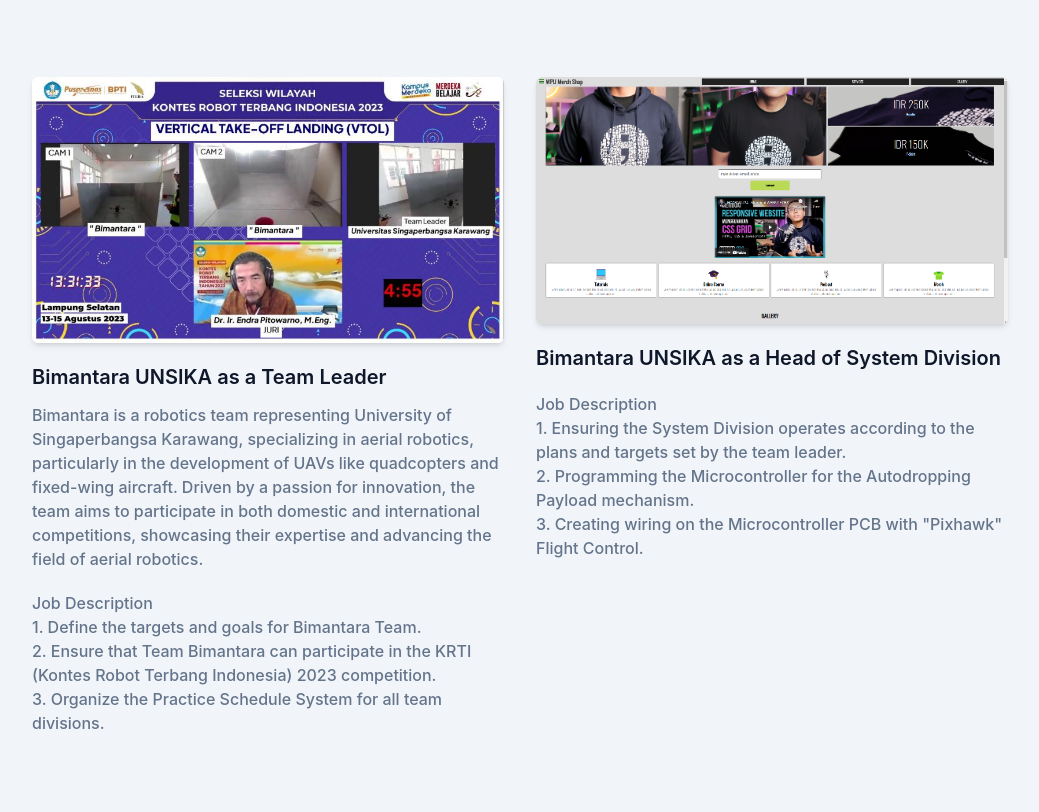
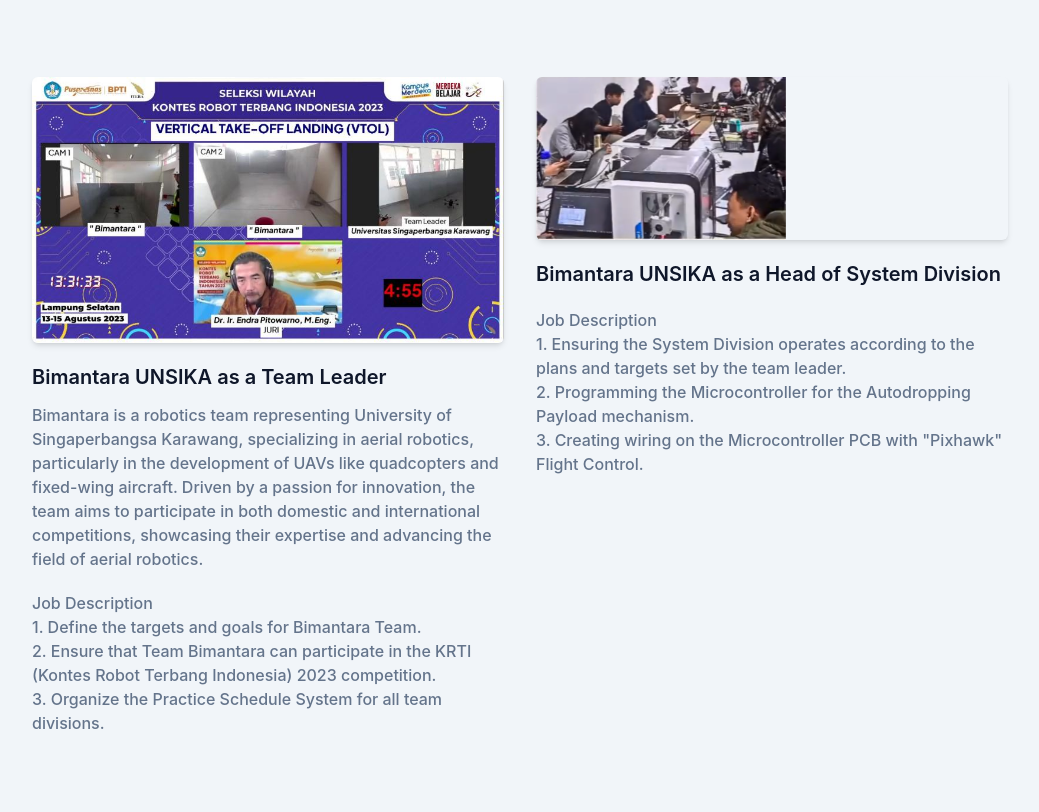
Before and after one commit to qowimdev/portofolio, a website: page index.html in a window 1280 px wide. Shown: the part 1595-2407 px from the top of the page, without its empty margins (120-1159 px from the left). Drawn offline with nearby package versions, Linux system fonts and the light colour scheme.

Commit message:
Update index.html

```diff
--- a/index.html
+++ b/index.html
@@ -176,7 +176,7 @@
           </div>
           <div class="mb-12 p-4 md:w-1/2">
             <div class="overflow-hidden rounded-md shadow-md">
-              <img src="dist/img/portfolio/2.png" alt="E-Commerce" width="w-full" />
+              <img src="/src/Portfolio/progress.png" alt="E-Commerce" width="w-full" />
             </div>
             <h3 class="mt-5 mb-3 text-xl font-semibold text-dark dark:text-white">Bimantara UNSIKA as a Head of System Division</h3>
             <p class="text-base font-medium text-secondary mt-5">Job Description</p>
```
